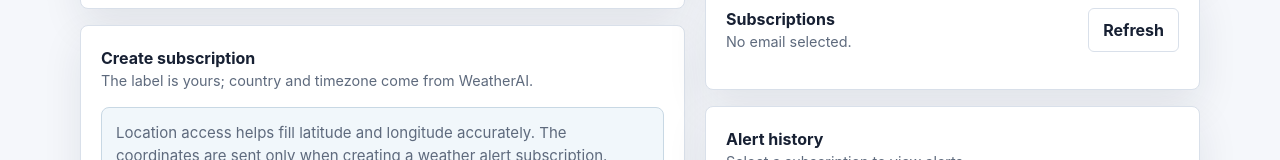
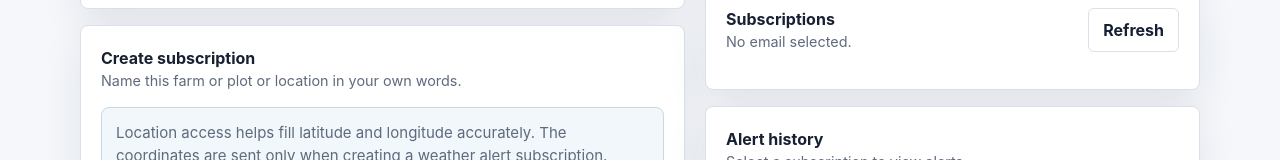
Before and after one commit to harmlessprince/weather-ai-assessment, a website: page client/index.html in a window 1280 px wide. Shown: the part 402-562 px from the top of the page. Drawn offline with Linux system fonts and the light colour scheme.

Commit message:
udpated section note for subscription

```diff
--- a/client/index.html
+++ b/client/index.html
@@ -437,7 +437,7 @@
               <div>
                 <h2>Create subscription</h2>
                 <p class="section-note">
-                  The label is yours; country and timezone come from WeatherAI.
+                  Name this farm or plot or location in your own words.
                 </p>
               </div>
             </div>
```
